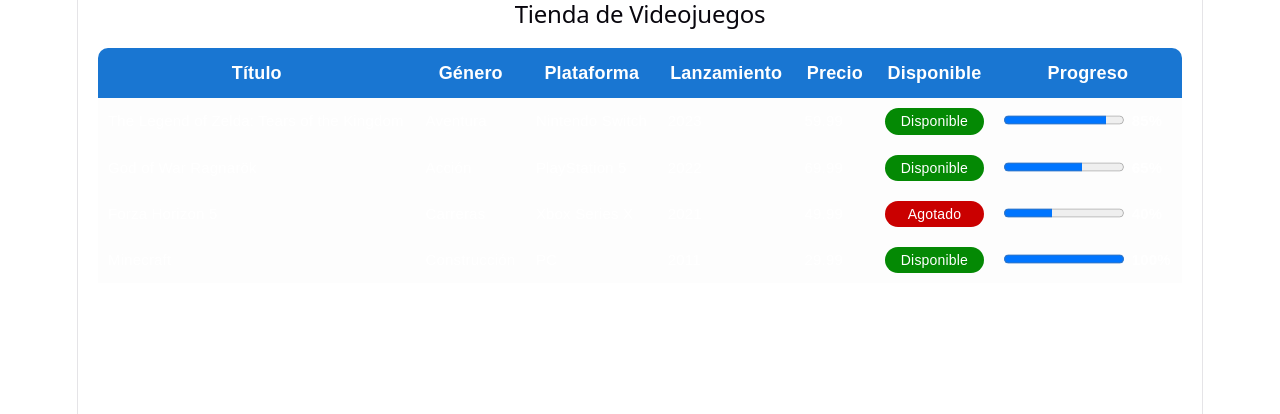
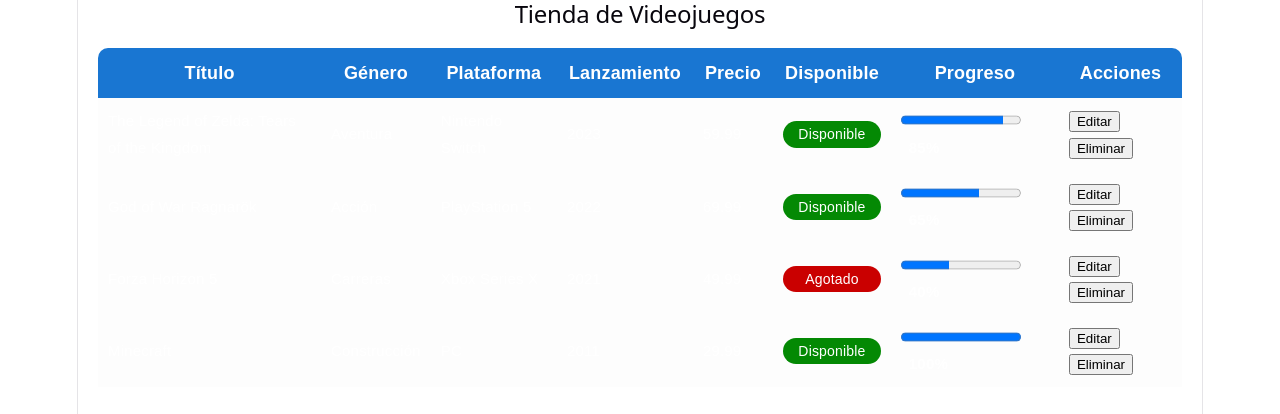
Before and after one commit to cstalyin16/FundamentosReact, a React (Vite) app in the folder tienda-videojuegos/: page / in a window 1280 px wide. Shown: the top 414 px of the page. Built offline with nearby package versions, Linux system fonts and the light colour scheme.

Commit message:
feat: Add the actions in the videogames table

```diff
--- a/tienda-videojuegos/src/components/TablaVideojuegos.jsx
+++ b/tienda-videojuegos/src/components/TablaVideojuegos.jsx
@@ -1,7 +1,6 @@
-import { useState } from "react";
 import "./TablaVideojuegos.css";
 
-function TablaVideojuegos({ juegos }) {
+function TablaVideojuegos({ juegos, onEliminar }) {
   return (
     <div className="contenedor-tabla">
       <table>
@@ -14,6 +13,7 @@ function TablaVideojuegos({ juegos }) {
             <th>Precio</th>
             <th>Disponible</th>
             <th>Progreso</th>
+            <th>Acciones</th>
           </tr>
         </thead>
         <tbody>
@@ -33,6 +33,10 @@ function TablaVideojuegos({ juegos }) {
                 <progress value={juego.progreso} max="1"></progress>
                 <span>{Math.round(juego.progreso * 100)}%</span>
               </td>
+              <td>
+                <button>Editar</button>
+                <button onClick={() => onEliminar(juego.id)}>Eliminar</button>
+              </td>
             </tr>
           ))}
         </tbody>
```
